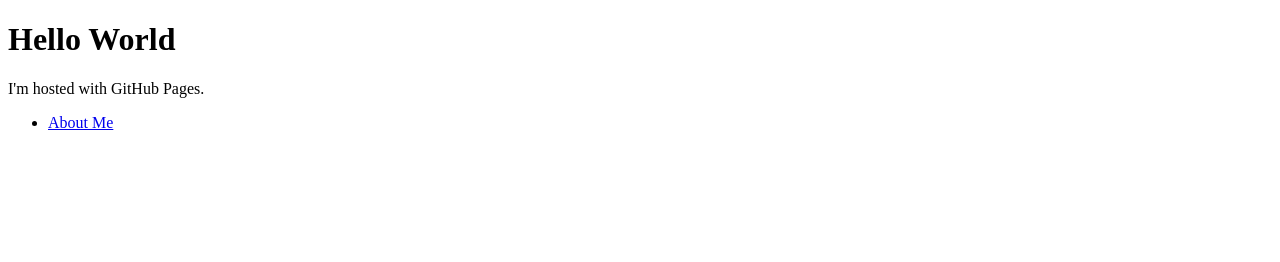
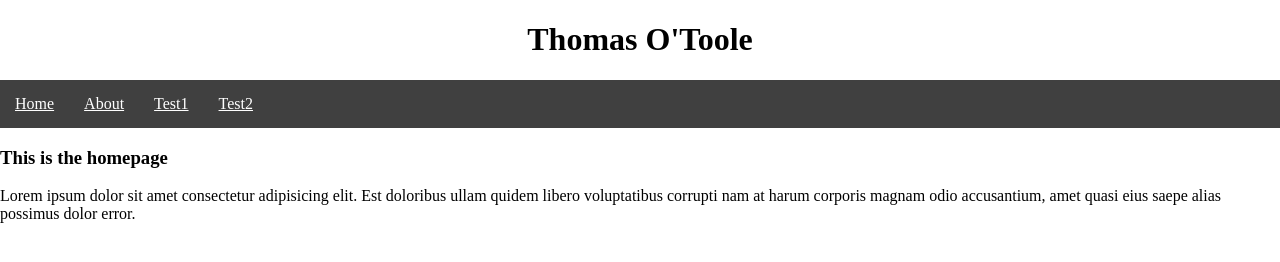
Before and after one commit to ThomasOToole3/ThomasOToole3.github.io, a plain HTML site: page index.html in a window 1280 px wide. Drawn offline with Linux system fonts and the light colour scheme.

Commit message:
testpush

```diff
--- a/index.html
+++ b/index.html
@@ -1,12 +1,22 @@
 <!DOCTYPE html>
 <html>
+    <head>
+        <link rel="stylesheet" href="mystyle.css"
+    </head>
 <body>
-<h1>Hello World</h1>
-<p>I'm hosted with GitHub Pages.</p>
-<ul>
-    <li>
-        <a href="AboutMe.html">About Me</a>
-    </li>
-</ul>
+    <h1>Thomas O'Toole</h1>
+    <nav class="navbar">
+        <ul>
+            <li><a href="">Home</a></li>
+            <li><a href="">About</a></li>
+            <li><a href="">Test1</a></li>
+            <li><a href="">Test2</a></li>
+        </ul>
+    </nav>
+
+    <main>
+        <h3>This is the homepage</h3>
+        <p>Lorem ipsum dolor sit amet consectetur adipisicing elit. Est doloribus ullam quidem libero voluptatibus corrupti nam at harum corporis magnam odio accusantium, amet quasi eius saepe alias possimus dolor error.</p>
+    </main>
 </body>
 </html>
--- /dev/null
+++ b/mystyle.css
@@ -0,0 +1,26 @@
+body{
+    margin: 0px;
+}
+h1{
+    text-align:center;
+}
+.navbar ul{
+    list-style-type: none;
+    background-color: hsl(0, 0%, 25%);
+    padding: 0px;
+    margin: opx;
+    overflow: hidden;
+}
+  .navbar a{
+    color: white;
+    text-decoration: non;
+    padding: 15px;
+    display: block;
+    text-align: center;
+  }
+  .navbar a:hover{
+    background-color: hsl(0, 0%, 10%);
+  }
+  .navbar li{
+    float:left
+  }
```
Also changed, not shown: AboutMe.html (+24 -0 lines).
